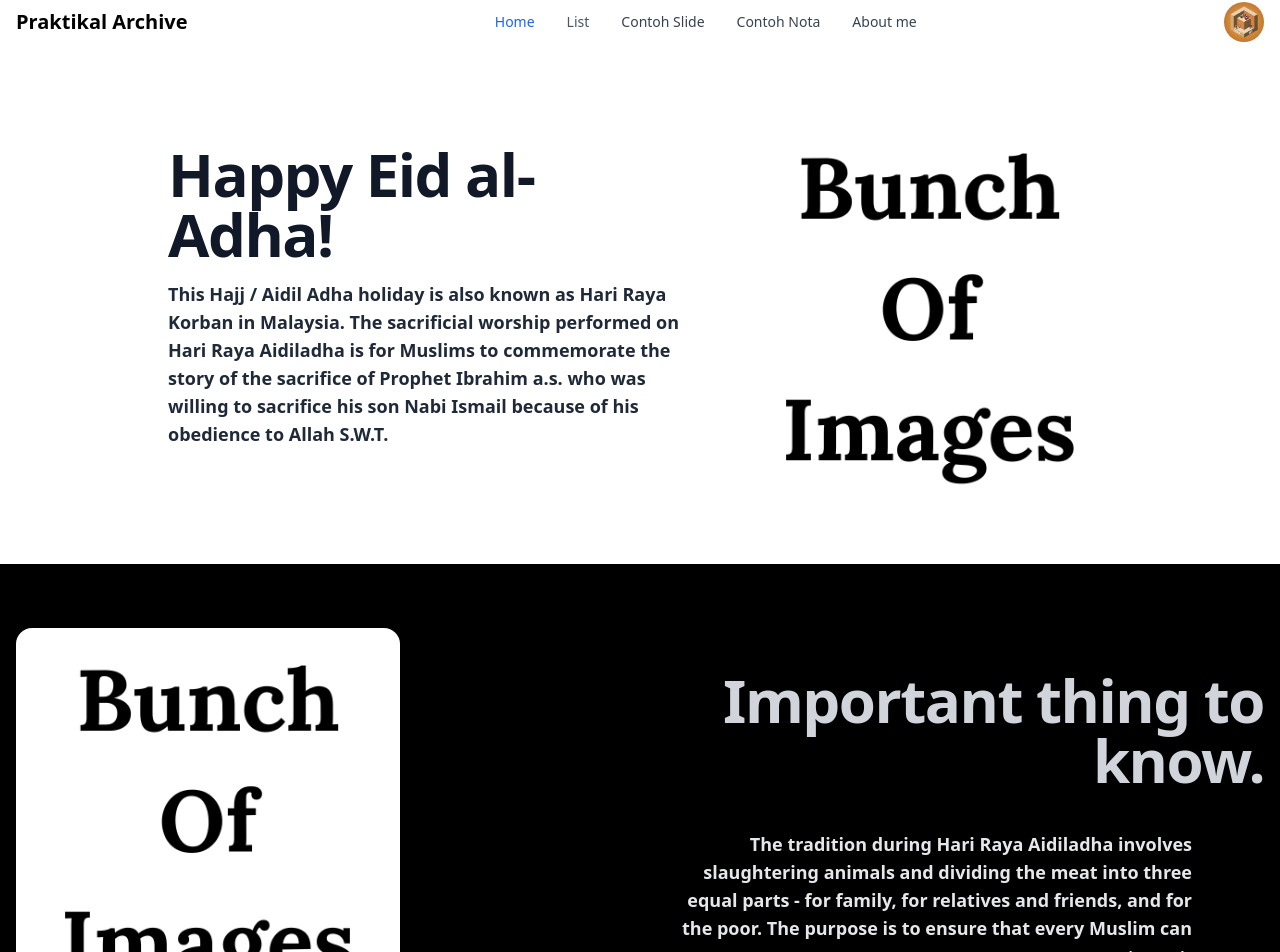
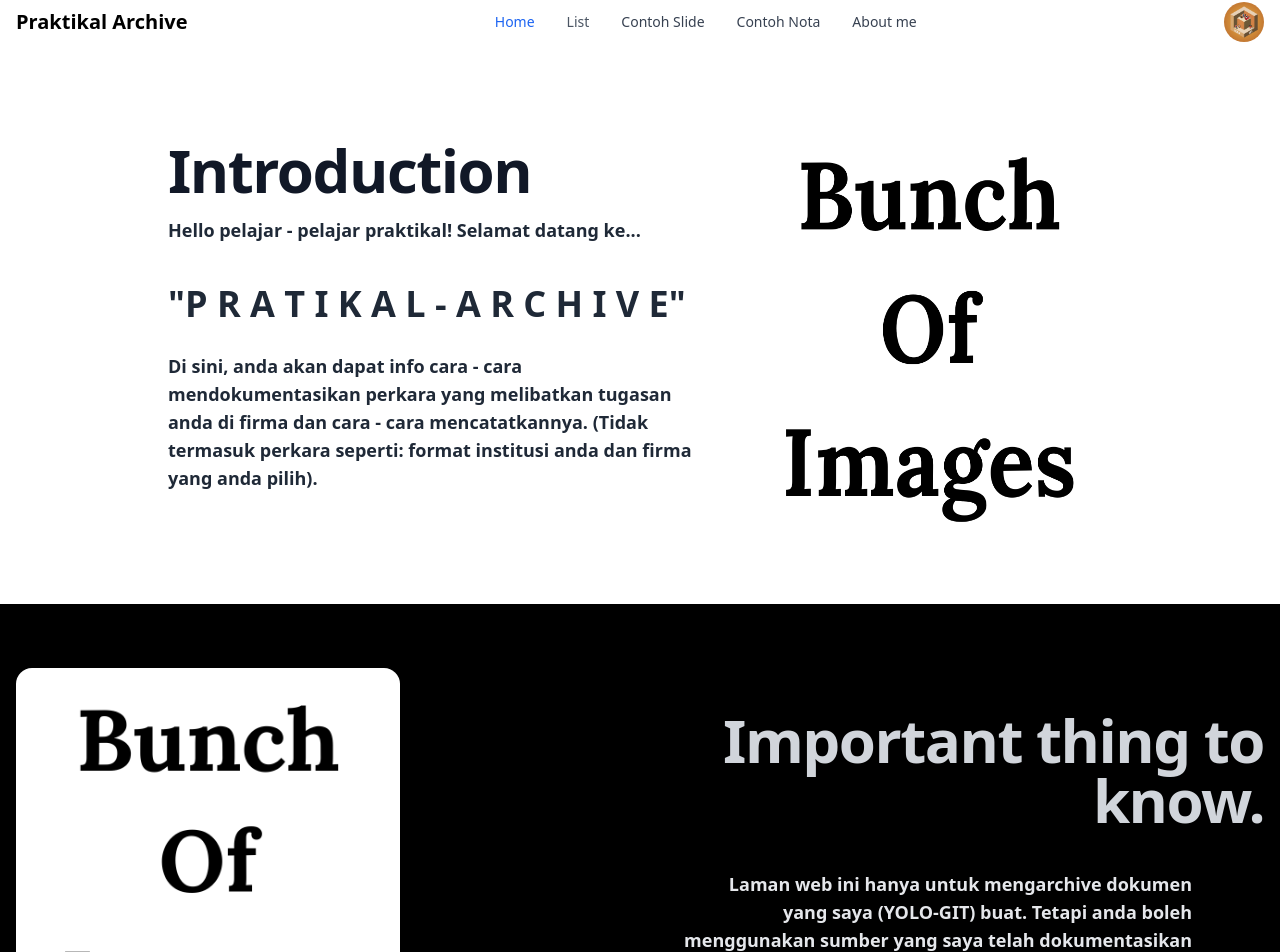
Before and after one commit to YOLO-GIT/intern-stuff, a React (Vite) app in the folder intern-stuff/: page / in a window 1280 px wide. Shown: the part 8-960 px from the top of the page. Built offline with nearby package versions, Linux system fonts and the light colour scheme.

Commit message:
Adjust some words

```diff
--- a/intern-stuff/src/components/home.jsx
+++ b/intern-stuff/src/components/home.jsx
@@ -11,16 +11,21 @@ const Home = () => {
       <Header />
       <section class="bg-white dark:bg-slate-500">
         <div class="grid max-w-screen-lg px-4 py-8 mx-auto lg:gap-8 xl:gap-0 lg:py-16 lg:grid-cols-12">
-          <div class="ml-auto place-self-center lg:col-span-7 mt-5 sm:mt-0 rounded-md p-6 sm:hover:bg-slate-100 sm:hover:shadow-lg sm:hover:scale-105 transform transition-transform duration-500 ease-out">
+          <div class="ml-auto place-self-center lg:col-span-7 mt-5 sm:mt-0 rounded-md p-6">
             <h1 class="text-center sm:text-left max-w-2xl mb-4 text-4xl font-extrabold tracking-tight leading-none md:text-5xl xl:text-6xl dark:text-white text-gray-900 sm:text-gray-900">
-              Happy Eid al-Adha!
+              Introduction
             </h1>
             <p class="text-center sm:text-left mb-6 font-semibold dark:text-white text-gray-800 sm:text-gray-800 md:text-lg">
-              This Hajj / Aidil Adha holiday is also known as Hari Raya Korban
-              in Malaysia. The sacrificial worship performed on Hari Raya
-              Aidiladha is for Muslims to commemorate the story of the sacrifice
-              of Prophet Ibrahim a.s. who was willing to sacrifice his son Nabi
-              Ismail because of his obedience to Allah S.W.T.
+              Hello pelajar - pelajar praktikal! Selamat datang ke...
+              <p className="text-4xl">
+                <br />
+                "P R A T I K A L - A R C H I V E"
+              </p>
+              <br />
+              Di sini, anda akan dapat info cara - cara mendokumentasikan
+              perkara yang melibatkan tugasan anda di firma dan cara - cara
+              mencatatkannya. (Tidak termasuk perkara seperti: format institusi
+              anda dan firma yang anda pilih).
             </p>
           </div>
           <div class="lg:mt-0 lg:col-span-5 lg:flex mx-auto">
@@ -48,10 +53,10 @@ const Home = () => {
                 Important thing to know.
               </h1>
               <p class="text-center sm:text-right mt-6 font-semibold text-gray-200 md:text-lg max-w-lg">
-                The tradition during Hari Raya Aidiladha involves slaughtering
-                animals and dividing the meat into three equal parts - for
-                family, for relatives and friends, and for the poor. The purpose
-                is to ensure that every Muslim can eat meat.
+                Laman web ini hanya untuk mengarchive dokumen yang saya
+                (YOLO-GIT) buat. Tetapi anda boleh menggunakan sumber yang saya
+                telah dokumentasikan dengan tujuan mengetahui cara-cara membuat
+                report pratikal tanpa rasa gelisah.
               </p>
             </div>
           </div>
```
